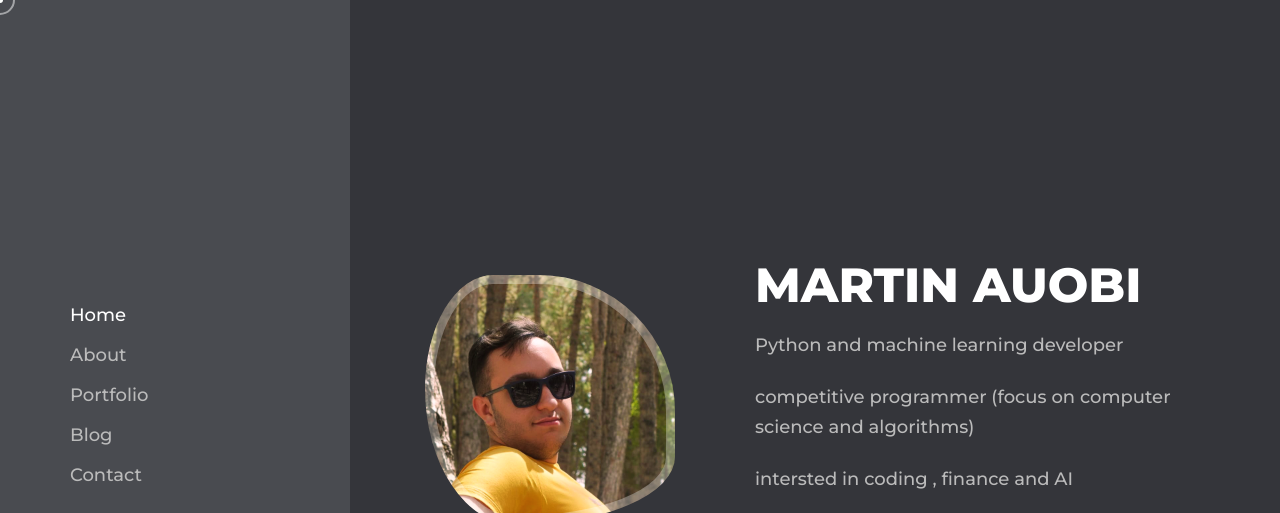
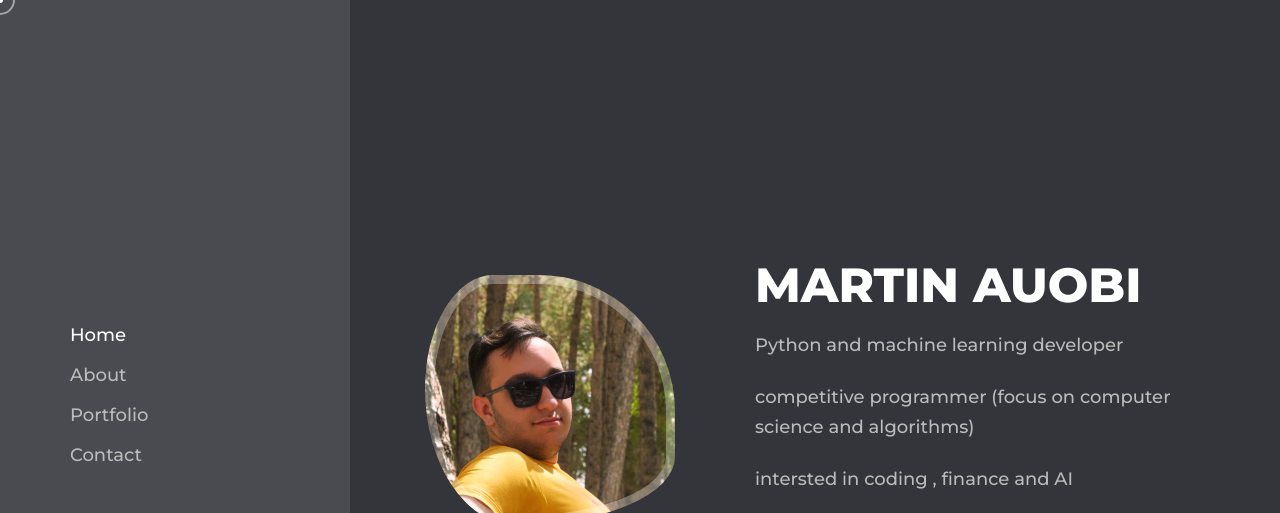
Before and after one commit to matin1383-1/Martin-auobi, a plain HTML site: page index.html in a window 1280 px wide. Shown: the top 513 px of the page. Drawn offline with Linux system fonts and the light colour scheme; no server answers.

Commit message:
Update index.html

```diff
--- a/index.html
+++ b/index.html
@@ -56,7 +56,6 @@
                     <li class="active mb-[7px]"><a class="text-black font-montserrat" href="#home">Home</a></li>
                     <li class="mb-[7px]"><a class="text-black font-montserrat" href="#about">About</a></li>
                     <li class="mb-[7px]"><a class="text-black font-montserrat" href="#portfolio">Portfolio</a></li>
-                    <li><a class="text-black font-montserrat" href="#home">Blog</a></li>
                     <li><a class="text-black font-montserrat" href="#contact">Contact</a></li>
                 </ul>
             </div>
@@ -81,9 +80,6 @@
                         <li class="m-0 w-full float-left"><a
                                 class="text-[#767676] inline-block font-medium font-montserrat transition-all duration-300 hover:text-black"
                                 href="#portfolio">Portfolio</a></li>
-                        <li class="m-0 w-full float-left"><a
-                                class="text-[#767676] inline-block font-medium font-montserrat transition-all duration-300 hover:text-black"
-                                href="#home">Blog</a></li>
                         <li class="m-0 w-full float-left"><a
                                 class="text-[#767676] inline-block font-medium font-montserrat transition-all duration-300 hover:text-black"
                                 href="#contact">Contact</a></li>
```
